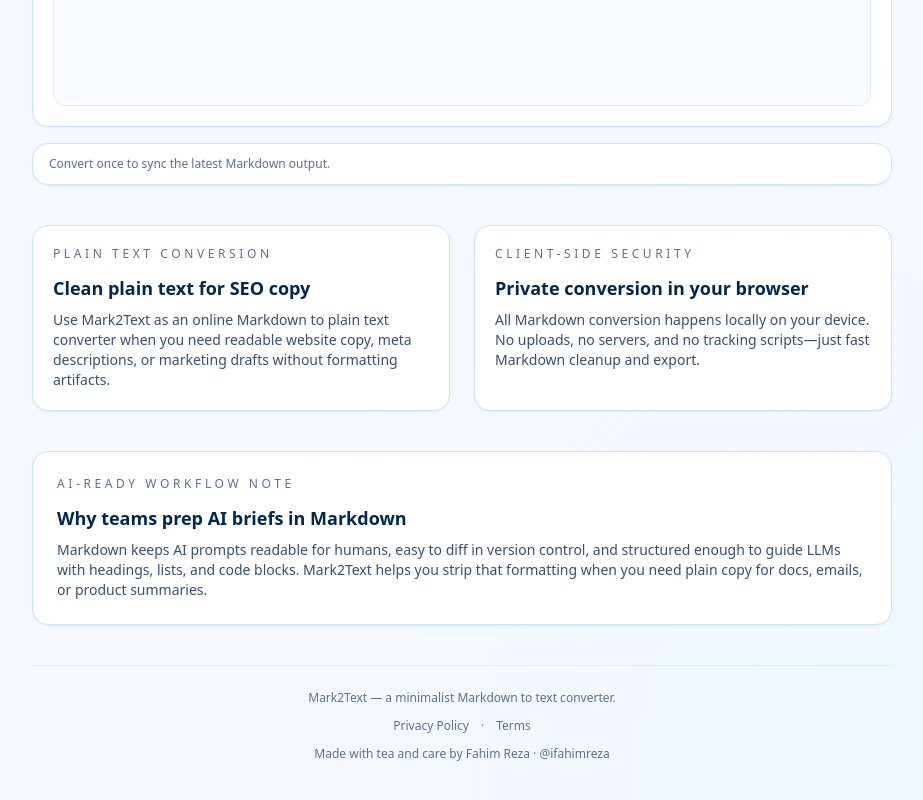
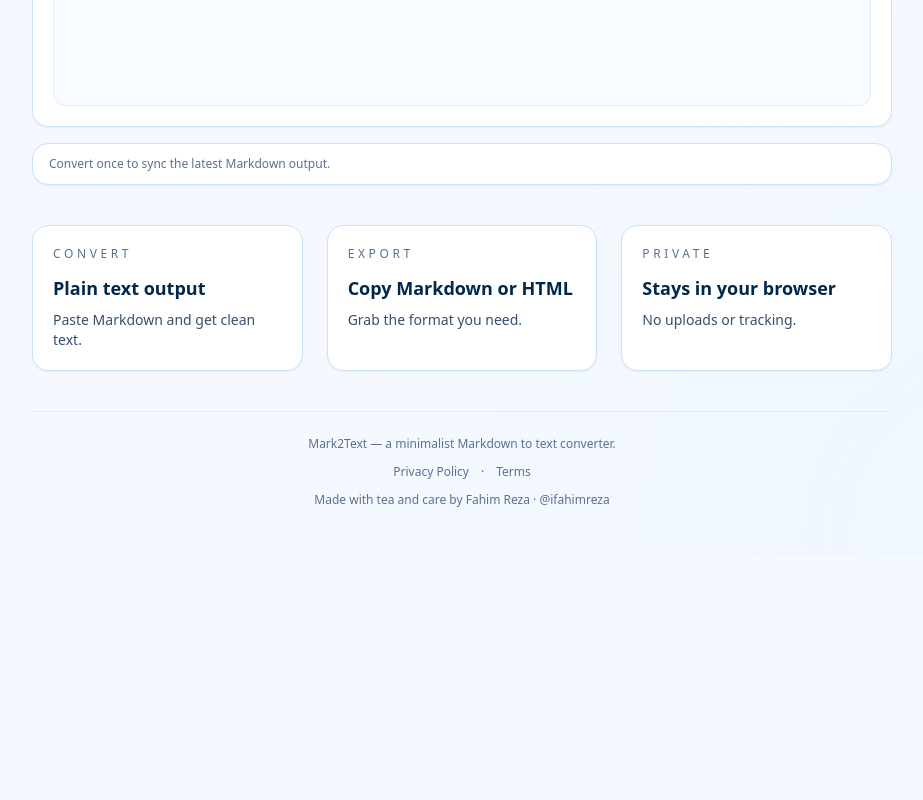
Before and after one commit to ifahimreza/mark2text, a Next.js app: page / in a window 1280 px wide. Shown: the part 1206-2006 px from the top of the page, without its empty margins (178-1101 px from the left). After the commit the page ends 1762 px from the top, so only its background shows below. Built offline with nearby package versions, Linux system fonts and the light colour scheme.

Commit message:
Refine homepage feature copy

```diff
--- a/app/page.tsx
+++ b/app/page.tsx
@@ -402,47 +402,40 @@
           </div>
         </section>
 
-        <section className="grid gap-6 md:grid-cols-2">
+        <section className="grid gap-6 md:grid-cols-3">
           <div className="rounded-2xl border border-[var(--page-border)] bg-[var(--page-surface)] p-5 shadow-sm">
             <p className="text-xs uppercase tracking-[0.3em] text-[var(--page-muted-2)]">
-              Plain text conversion
+              Convert
             </p>
             <h2 className="mt-3 text-lg font-semibold text-[var(--page-text)]">
-              Clean plain text for SEO copy
+              Plain text output
             </h2>
             <p className="mt-2 text-sm text-[var(--page-muted)]">
-              Use Mark2Text as an online Markdown to plain text converter when you need
-              readable website copy, meta descriptions, or marketing drafts without
-              formatting artifacts.
+              Paste Markdown and get clean text.
             </p>
           </div>
           <div className="rounded-2xl border border-[var(--page-border)] bg-[var(--page-surface)] p-5 shadow-sm">
             <p className="text-xs uppercase tracking-[0.3em] text-[var(--page-muted-2)]">
-              Client-side security
+              Export
             </p>
             <h2 className="mt-3 text-lg font-semibold text-[var(--page-text)]">
-              Private conversion in your browser
+              Copy Markdown or HTML
             </h2>
             <p className="mt-2 text-sm text-[var(--page-muted)]">
-              All Markdown conversion happens locally on your device. No uploads, no
-              servers, and no tracking scripts—just fast Markdown cleanup and export.
+              Grab the format you need.
             </p>
           </div>
-        </section>
-
-        <section className="rounded-2xl border border-[var(--page-border)] bg-[var(--page-surface)] p-6 shadow-sm">
+          <div className="rounded-2xl border border-[var(--page-border)] bg-[var(--page-surface)] p-5 shadow-sm">
             <p className="text-xs uppercase tracking-[0.3em] text-[var(--page-muted-2)]">
-            AI-ready workflow note
+              Private
             </p>
             <h2 className="mt-3 text-lg font-semibold text-[var(--page-text)]">
-            Why teams prep AI briefs in Markdown
+              Stays in your browser
             </h2>
             <p className="mt-2 text-sm text-[var(--page-muted)]">
-            Markdown keeps AI prompts readable for humans, easy to diff in version control,
-            and structured enough to guide LLMs with headings, lists, and code blocks.
-            Mark2Text helps you strip that formatting when you need plain copy for docs,
-            emails, or product summaries.
+              No uploads or tracking.
             </p>
+          </div>
         </section>
 
         <footer className="flex flex-col items-center gap-3 border-t border-[var(--page-border-soft)] pt-6 text-center text-xs text-[var(--page-muted-2)]">
```
Lines whose indentation alone changed are shown as unchanged.
